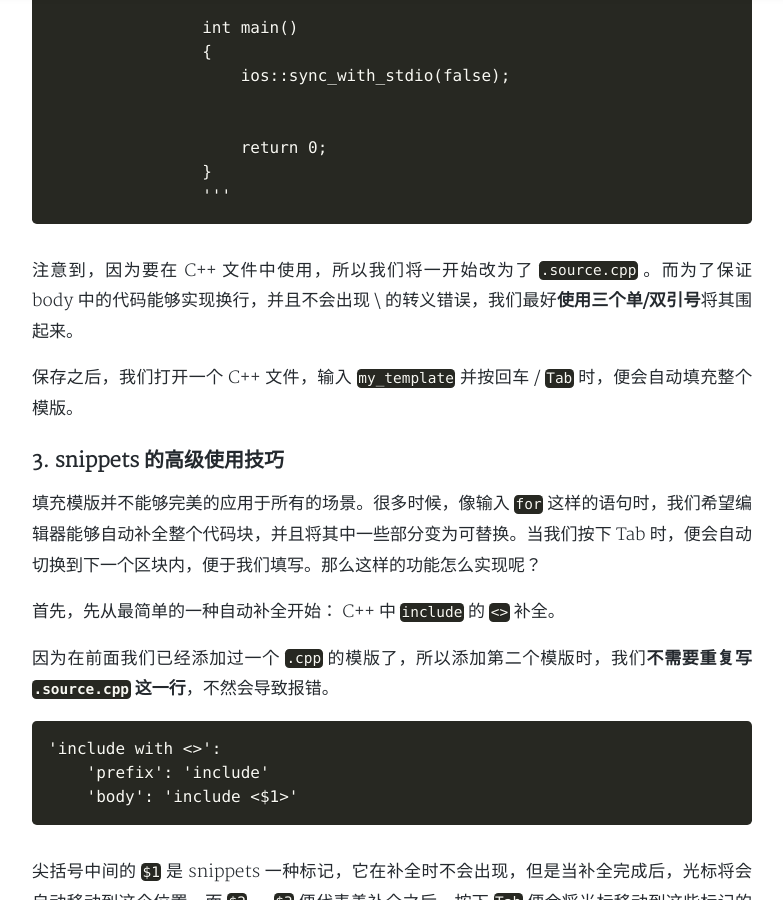
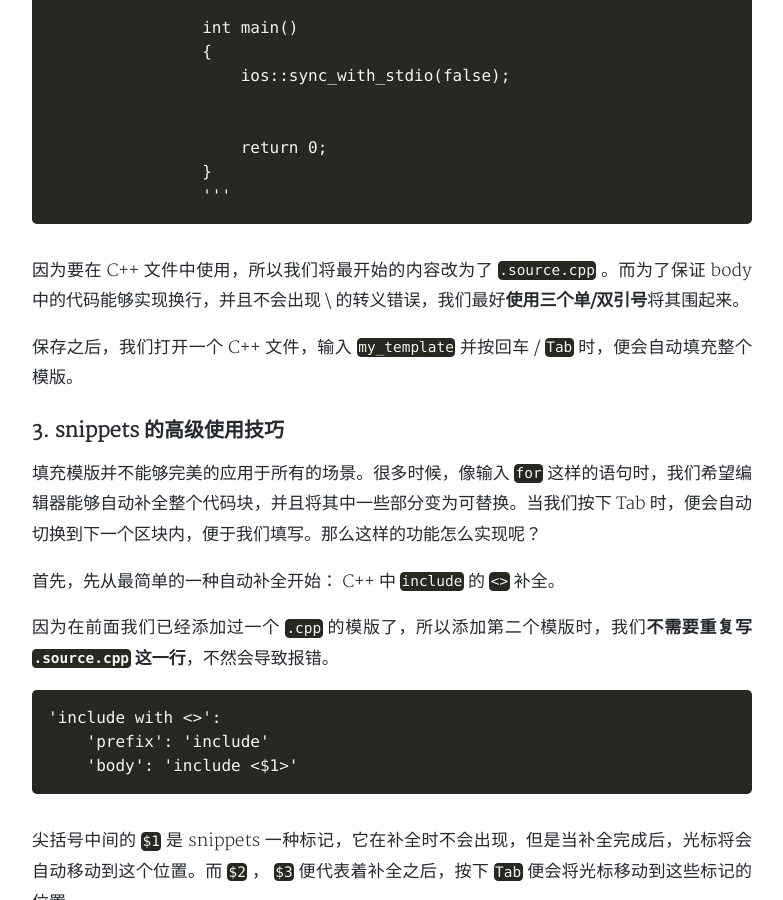
Before and after one commit to cometeme/cometeme.github.io, a Jekyll site: the page built from _posts/2019-04-22-[Atom]snippets-自定义代码补全.md, in a window 1280 px wide and 900 px high, scrolled down 2707 px. Shown: the whole window, without its empty margins (248-1031 px from the left). Built offline with Jekyll 4.4.1, drawn with Linux system fonts in a browser that asks for light colours; nearby versions of some CDN libraries; comment, search, counter and statistics services are not loaded; a style sheet for code colours, icons or effects is not loaded.

Commit message:
update post

````diff
--- a/_posts/2019-04-22-[Atom]snippets-自定义代码补全.md
+++ b/_posts/2019-04-22-[Atom]snippets-自定义代码补全.md
@@ -102,7 +102,7 @@ tags: Atom 插件
                 '''
 ```
 
-注意到，因为要在 C++ 文件中使用，所以我们将一开始改为了 `.source.cpp` 。而为了保证 body 中的代码能够实现换行，并且不会出现 \\ 的转义错误，我们最好**使用三个单/双引号**将其围起来。
+因为要在 C++ 文件中使用，所以我们将最开始的内容改为了 `.source.cpp` 。而为了保证 body 中的代码能够实现换行，并且不会出现 \\ 的转义错误，我们最好**使用三个单/双引号**将其围起来。
 
 保存之后，我们打开一个 C++ 文件，输入 `my_template` 并按回车 / `Tab` 时，便会自动填充整个模版。
 
````
